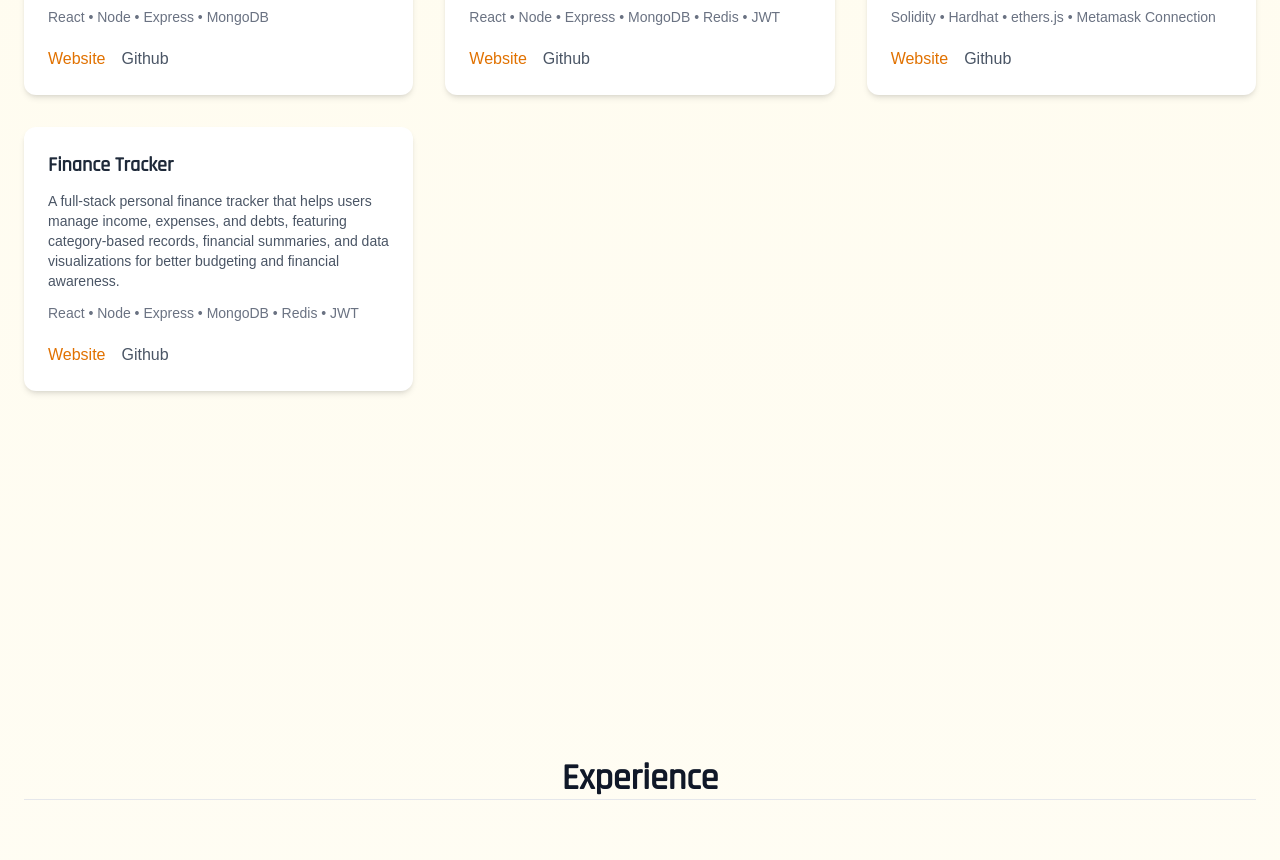
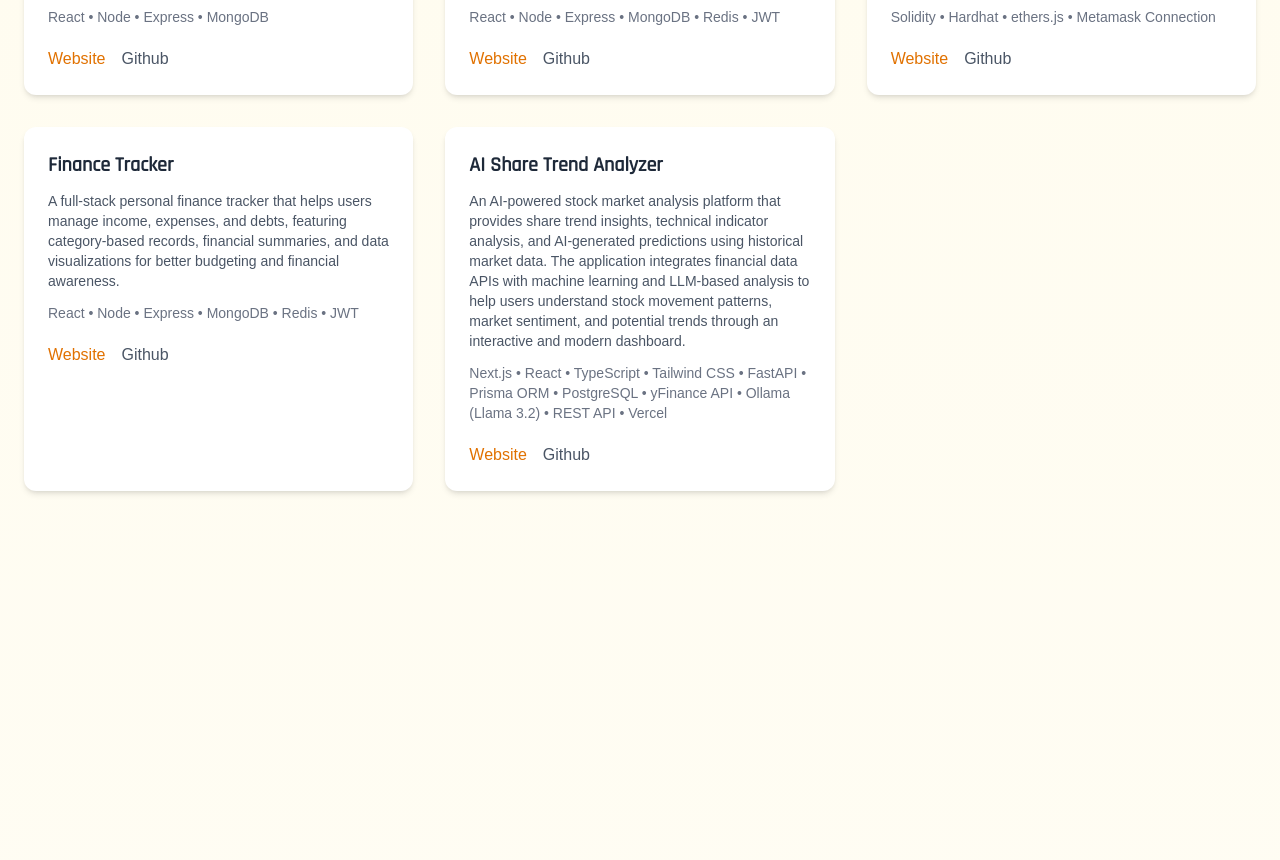
Before and after one commit to Shaptorshi/Portfolio, a React (Vite) app: page / in a window 1280 px wide. Shown: the part 1660-2520 px from the top of the page. Built offline with nearby package versions, Linux system fonts and the light colour scheme; a web font is replaced by a local one.

Commit message:
Added one project in the projects section

```diff
--- a/src/components/projects.jsx
+++ b/src/components/projects.jsx
@@ -27,6 +27,13 @@ const proj = [
     tech:"React • Node • Express • MongoDB • Redis • JWT",
     website:"https://finsense-lyart.vercel.app/",
     github: "https://github.com/Shaptorshi/Finance-Tracker"
+  },
+  {
+    title: "AI Share Trend Analyzer",
+    description: "An AI-powered stock market analysis platform that provides share trend insights, technical indicator analysis, and AI-generated predictions using historical market data. The application integrates financial data APIs with machine learning and LLM-based analysis to help users understand stock movement patterns, market sentiment, and potential trends through an interactive and modern dashboard.",
+    tech:"Next.js • React • TypeScript • Tailwind CSS • FastAPI • Prisma ORM • PostgreSQL • yFinance API • Ollama (Llama 3.2) • REST API • Vercel",
+    website:"https://tradeedge-zeta.vercel.app/",
+    github: "https://github.com/Shaptorshi/AI-Share-Trend-Analyser"
   }
 ]
 
```
